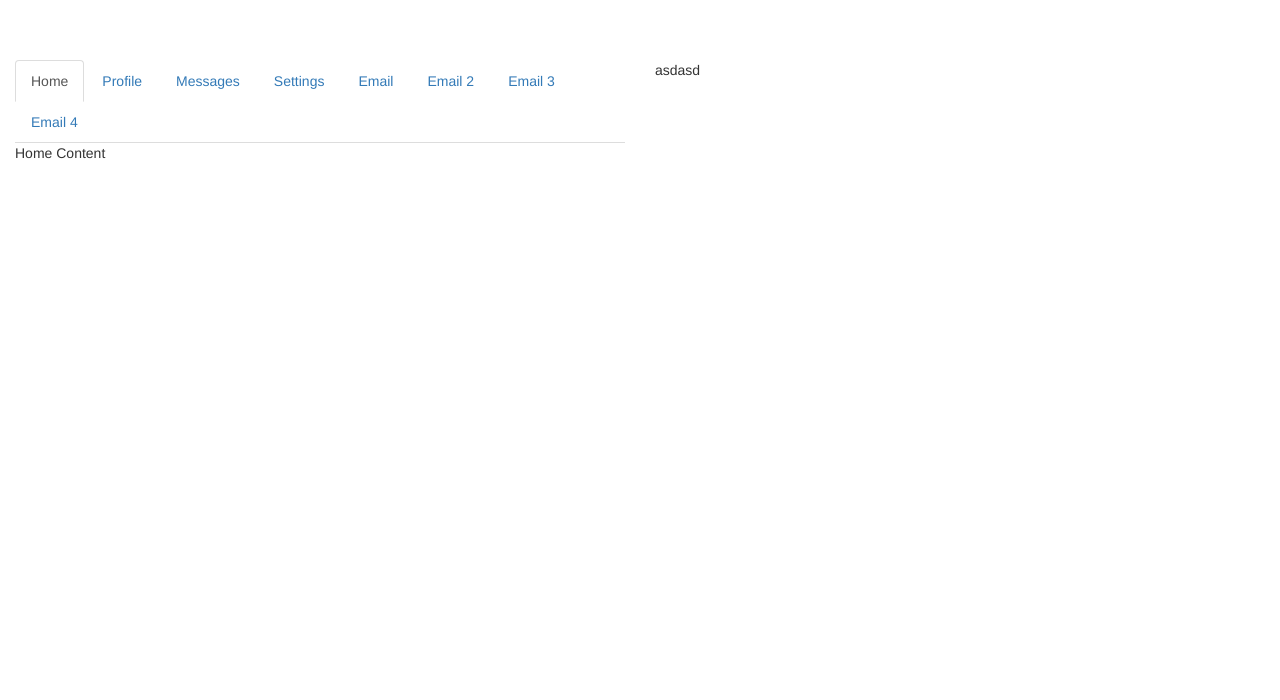
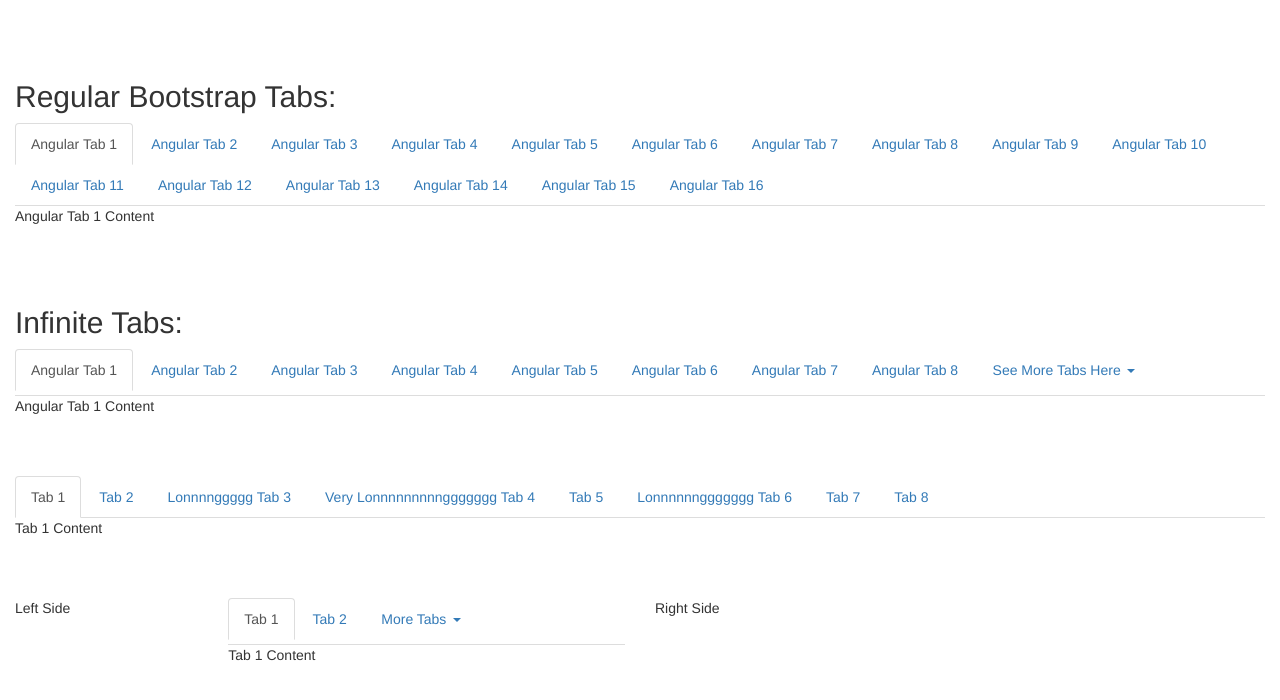
Before and after one commit to ryandang/Infinite-Tabs, a plain HTML site: page index.html in a window 1280 px wide. Drawn offline with nearby package versions, Linux system fonts and the light colour scheme; some packages are replaced by stand-ins of ours; a script that the page names is missing.

Commit message:
Initial commit

```diff
--- a/index.html
+++ b/index.html
@@ -8,151 +8,140 @@
     <script src="https://ajax.googleapis.com/ajax/libs/angularjs/1.4.7/angular-animate.js"></script>
 
     <script src="https://angular-ui.github.io/bootstrap/ui-bootstrap-tpls-0.14.3.js"></script>
+    <script type="text/javascript" src="infinite-tabs.js"></script>
     <script type="text/javascript" src="script.js"></script>
 
     <link href="https://netdna.bootstrapcdn.com/bootstrap/3.1.1/css/bootstrap.min.css" rel="stylesheet">
-    <link rel="stylesheet" type="text/css" href="css/styles.css">
+    <link rel="stylesheet" type="text/css" href="infinte-tabs.css">
 
 </head>
 <body ng-app="myApp" ng-controller="myAppController" class="container-fluid">
+    <br/><br/><br/>
+    <div class="row">
+        <div class="col-md-12">
+            <h2>Regular Bootstrap Tabs: </h2>
+        </div>
+    </div>
 
-<!--     <div class="row">
-        <div class="col-md-6">
+    <div class="row">
+        <div class="col-md-12">
+            <ul class="nav nav-tabs" role="tablist">
+                <li data-ng-repeat="tab in bootstrapTabs"  class="{{tab.css}}">
+                    <a href="{{tab.href}}" data-toggle="tab">{{tab.name}}</a>
+                </li>
+            </ul>
 
-          <ul class="nav nav-tabs infinite-tabs" role="tablist">
-            <li role="presentation" class="active"><a href="#home" aria-controls="home" role="tab" data-toggle="tab">Home</a></li>
-            <li role="presentation"><a href="#profile" aria-controls="profile" role="tab" data-toggle="tab">Profile</a></li>
-            <li role="presentation"><a href="#messages" aria-controls="messages" role="tab" data-toggle="tab">Messages</a></li>
-            <li role="presentation"><a href="#settings" aria-controls="settings" role="tab" data-toggle="tab">Settings</a></li>
-          </ul>
+            <div class="tab-content">
+                <div data-ng-repeat="content in bootstrapTabsContent" role="tabpanel" class="tab-pane {{content.css}}" id="{{content.id}}">{{content.content}}</div>
+            </div>
+        </div>
+    </div>
 
-          <div class="tab-content">
-            <div role="tabpanel" class="tab-pane active" id="home">Home Content</div>
-            <div role="tabpanel" class="tab-pane" id="profile">Profile Content</div>
-            <div role="tabpanel" class="tab-pane" id="messages">Message</div>
-            <div role="tabpanel" class="tab-pane" id="settings">Setting</div>
-          </div>
+    <br/><br/><br/>
+    <div class="row">
+        <div class="col-md-12">
+            <h2>Infinite Tabs: </h2>
+        </div>
+    </div>
 
+    <div class="row">
+        <div class="col-md-12">
+            <ul class="nav nav-tabs infinite-tabs" role="tablist">
+                <li data-ng-repeat="tab in tabs"  class="{{tab.css}}">
+                    <a href="{{tab.href}}" data-toggle="tab">{{tab.name}}</a>
+                </li>
+                <li role="presentation" class="dropdown">
+                    <a class="dropdown-toggle" data-toggle="dropdown" href="#" role="button" aria-haspopup="true" aria-expanded="false">
+                        <span class="selected-name">See More Tabs Here</span> <span class="caret"></span>
+                    </a>
+                    <ul class="dropdown-menu">
+                    </ul>
+                </li>
+            </ul>
+
+            <div class="tab-content">
+                <div data-ng-repeat="content in tabsContent" role="tabpanel" class="tab-pane {{content.css}}" id="{{content.id}}">{{content.content}}</div>
+            </div>
         </div>
-        <div class="col-md-6">asdasd</div>
-    </div> -->
+    </div>
+
     <br/><br/><br/>
 
-
     <div class="row">
-        <div class="col-md-6">
-
+        <div class="col-md-12">
           <!-- Nav tabs -->
           <ul class="nav nav-tabs infinite-tabs" role="tablist">
-            <li role="presentation" class="active"><a href="#home2" aria-controls="home" role="tab" data-toggle="tab">Home</a></li>
-            <li role="presentation"><a href="#profile2" aria-controls="profile" role="tab" data-toggle="tab">Profile</a></li>
-            <li role="presentation"><a href="#messages2" aria-controls="messages" role="tab" data-toggle="tab">Messages</a></li>
-            <li role="presentation"><a href="#settings2" aria-controls="settings" role="tab" data-toggle="tab">Settings</a></li>
-            <li role="presentation"><a href="#email" aria-controls="email" role="tab" data-toggle="tab">Email</a></li>
-            <li role="presentation"><a href="#email2" aria-controls="email" role="tab" data-toggle="tab">Email 2 </a></li>
-            <li role="presentation"><a href="#email3" aria-controls="email" role="tab" data-toggle="tab">Email 3 </a></li>
-            <li role="presentation"><a href="#email4" aria-controls="email" role="tab" data-toggle="tab">Email 4</a></li>
-<!--   <li role="presentation" class="dropdown">
-    <a class="dropdown-toggle" data-toggle="dropdown" href="#" role="button" aria-haspopup="true" aria-expanded="false">
-      Dropdown sadasda<span class="caret"></span>
-    </a>
-    <ul class="dropdown-menu">
-        <li role="presentation"><a href="#email" aria-controls="email" role="tab" data-toggle="tab">Email</a></li>
-    </ul>
-  </li>  -->
+            <li role="presentation" class="active"><a href="#tab1b" aria-controls="home" role="tab" data-toggle="tab">Tab 1</a></li>
+            <li role="presentation"><a href="#tab2b" aria-controls="profile" role="tab" data-toggle="tab">Tab 2</a></li>
+            <li role="presentation"><a href="#tab3b" aria-controls="messages" role="tab" data-toggle="tab">Lonnnnggggg Tab 3</a></li>
+            <li role="presentation"><a href="#tab4b" aria-controls="settings" role="tab" data-toggle="tab">Very Lonnnnnnnnnggggggg Tab 4</a></li>
+            <li role="presentation"><a href="#tab5b" aria-controls="email" role="tab" data-toggle="tab">Tab 5</a></li>
+            <li role="presentation"><a href="#tab6b" aria-controls="email" role="tab" data-toggle="tab">Lonnnnnnggggggg Tab 6 </a></li>
+            <li role="presentation"><a href="#tab7b" aria-controls="email" role="tab" data-toggle="tab">Tab 7</a></li>
+            <li role="presentation"><a href="#tab8b" aria-controls="email" role="tab" data-toggle="tab">Tab 8</a></li>
           </ul>
 
           <!-- Tab panes -->
           <div class="tab-content">
-            <div role="tabpanel" class="tab-pane active" id="home2">Home Content</div>
-            <div role="tabpanel" class="tab-pane" id="profile2">Profile Content</div>
-            <div role="tabpanel" class="tab-pane" id="messages2">Message</div>
-            <div role="tabpanel" class="tab-pane" id="settings2">Setting</div>
-            <div role="tabpanel" class="tab-pane" id="email2">Email</div>
-
+            <div role="tabpanel" class="tab-pane active" id="tab1b">Tab 1 Content</div>
+            <div role="tabpanel" class="tab-pane" id="tab2b">Tab 2 Content</div>
+            <div role="tabpanel" class="tab-pane" id="tab3b">Tab 3 Content</div>
+            <div role="tabpanel" class="tab-pane" id="tab4b">Tab 4 Content</div>
+            <div role="tabpanel" class="tab-pane" id="tab5b">Tab 5 Content</div>
+            <div role="tabpanel" class="tab-pane" id="tab6b">Tab 6 Content</div>
+            <div role="tabpanel" class="tab-pane" id="tab7b">Tab 7 Content</div>
+            <div role="tabpanel" class="tab-pane" id="tab8b">Tab 8 Content</div>
           </div>
 
         </div>
-        <div class="col-md-6">asdasd</div>
+    </div>
+
+    <br/><br/><br/>
+
+    <div class="row">
+        <div class="col-md-2">Left Side</div>
+        <div class="col-md-4">
+
+          <!-- Nav tabs -->
+          <ul class="nav nav-tabs infinite-tabs" role="tablist">
+            <li role="presentation" class="active"><a href="#tab1" aria-controls="home" role="tab" data-toggle="tab">Tab 1</a></li>
+            <li role="presentation"><a href="#tab2" aria-controls="profile" role="tab" data-toggle="tab">Tab 2</a></li>
+            <li role="presentation"><a href="#tab3" aria-controls="messages" role="tab" data-toggle="tab">Lonnnnggggg Tab 3</a></li>
+            <li role="presentation"><a href="#tab4" aria-controls="settings" role="tab" data-toggle="tab">Very Lonnnnnnnnnggggggg Tab 4</a></li>
+            <li role="presentation"><a href="#tab5" aria-controls="email" role="tab" data-toggle="tab">Tab 5</a></li>
+            <li role="presentation"><a href="#tab6" aria-controls="email" role="tab" data-toggle="tab">Lonnnnnnggggggg Tab 6 </a></li>
+            <li role="presentation"><a href="#email3" aria-controls="email" role="tab" data-toggle="tab">Tab 7</a></li>
+            <li role="presentation"><a href="#email4" aria-controls="email" role="tab" data-toggle="tab">Tab 8</a></li>
+          </ul>
+
+          <!-- Tab panes -->
+          <div class="tab-content">
+            <div role="tabpanel" class="tab-pane active" id="tab1">Tab 1 Content</div>
+            <div role="tabpanel" class="tab-pane" id="tab2">Tab 2 Content</div>
+            <div role="tabpanel" class="tab-pane" id="tab3">Tab 3 Content</div>
+            <div role="tabpanel" class="tab-pane" id="tab4">Tab 4 Content</div>
+            <div role="tabpanel" class="tab-pane" id="tab5">Tab 5 Content</div>
+            <div role="tabpanel" class="tab-pane" id="tab6">Tab 6 Content</div>
+            <div role="tabpanel" class="tab-pane" id="tab7">Tab 7 Content</div>
+            <div role="tabpanel" class="tab-pane" id="tab8">Tab 8 Content</div>
+          </div>
+
+        </div>
+        <div class="col-md-6">Right Side</div>
     </div>
 </body>
 
 <script type="text/javascript">
 
 $(document).ready(function(){
-
-    $( window ).resize(function() {
-      getInfiniteTabsWidth();
-    });
-
-    var isFirstDropDown = [];
-
-    function getInfiniteTabsWidth() {
-        // get the size of the infinite-tab container
-        $(document).find('.infinite-tabs').each(function(infiniteTabIdx, infiniteTab) {
-            var totalTabsWidth = 0;
-            var infiniteTabWidth = $(infiniteTab).width();
-            var prevTab, prevTabWidth;
-            var hasDropDown = false;
-
-            $(infiniteTab).find('> li').each(function(idx, tab) {
-
-                // only do calculation on visible elements
-                if ($(tab).is(":visible")) {
-                    var tabWdith = $(tab).width();
-
-                    totalTabsWidth += tabWdith;
-
-                    if (!isFirstDropDown[infiniteTabIdx] && totalTabsWidth >= infiniteTabWidth) {
-                        // set hasDropDown to true
-                        hasDropDown = true;
-
-                        if (!isFirstDropDown[infiniteTabIdx]) {
-                            isFirstDropDown[infiniteTabIdx] = true;
-
-                            $(infiniteTab).append(' \
-        <li role="presentation" class="dropdown"> \
-            <a class="dropdown-toggle" data-toggle="dropdown" href="#" role="button" aria-haspopup="true" aria-expanded="false"> \
-                More Tabs <span class="caret"></span> \
-            </a> \
-            <ul class="dropdown-menu">' +
-                $(prevTab).context.outerHTML +
-                $(tab).context.outerHTML +
-            '</ul> \
-        </li>');
-                            $(prevTab).hide();
-                            $(tab).hide();
-                            totalTabsWidth -= tabWdith;
-                            totalTabsWidth -= prevTabWidth;
-                        }
-                    } else if (isFirstDropDown[infiniteTabIdx]) {
-                        if (totalTabsWidth > infiniteTabWidth - 10) {
-                            $(prevTab).hide();
-                        }
-                    }
-
-                    prevTab = tab;
-                    prevTabWidth = tabWdith;
-                }
-            })
-        });
-    }
-
-
-
-
-
-    $('.nav-tabs a').click(function (e) {
+    $(".nav-tabs a").click(function (e) {
       e.preventDefault()
 
-      $(this).tab('show')
-    });
-
-
-    $(document).on('click', '.dropdown-menu li a', function(e) {
-        $(this).parents(".dropdown").find('.dropdown-toggle').html($(this).text() + ' <span class="caret"></span>');
+      $(this).tab("show")
     });
 });
 
 </script>
+
+
 </html>
--- /dev/null
+++ b/infinite-tabs.js
@@ -0,0 +1,191 @@
+$(document).ready(function(){
+    var isFirstDropDown = [];
+    var prevInfiniteTabWidth = [];
+    var buttonName = [];
+
+    $( window ).resize(function() {
+      createInfiniteTabs();
+    });
+
+    // create dropdown
+    $(document).find(".infinite-tabs").each(function(infiniteTabIdx, infiniteTab) {
+        if (!$(infiniteTab).find("> .dropdown").length) {
+            buttonName[infiniteTabIdx] = "More Tabs";
+
+            $(infiniteTab).append(' \
+                <li role="presentation" class="dropdown iffyTip"> \
+                    <a class="dropdown-toggle" data-toggle="dropdown" href="#" role="button" aria-haspopup="true" aria-expanded="false"> \
+                        <span class="selected-name">' +
+                        buttonName[infiniteTabIdx] +
+                        '</span> <span class="caret"></span><span class="original-dropdown-name">' +
+                        buttonName[infiniteTabIdx] +
+                    '</span></a> \
+                    <ul class="dropdown-menu pull-right"> \
+                    </ul> \
+                </li>'
+            );
+        } else {
+            buttonName[infiniteTabIdx] = $(infiniteTab).find("> .dropdown .selected-name").text();
+            $(infiniteTab).find(".dropdown a").append('<span class="original-dropdown-name">' + buttonName[infiniteTabIdx] + '</span>')
+        }
+
+        $(infiniteTab).find("> li").each(function(idx, tab) {
+            if ($(tab).is(":visible")) {
+                $(infiniteTab).find("> li .dropdown-menu").append($(tab).context.outerHTML);
+            }
+        });
+
+        // set max width to dropdown
+        $(infiniteTab).find("> .dropdown .selected-name").css("max-width", realWidth($(infiniteTab).find("> .dropdown .selected-name")) + 1);
+        $(infiniteTab).find("> .dropdown .selected-name").css("min-width", realWidth($(infiniteTab).find("> .dropdown .selected-name")) + 1);
+    });
+
+    function realWidth(obj){
+        var clone = obj.clone();
+
+        clone.css("visibility", "hidden");
+        $("body").append(clone);
+
+        var width = clone.outerWidth();
+        clone.remove();
+
+        return width;
+    }
+
+    function createInfiniteTabs() {
+        $(document).find(".infinite-tabs").each(function(infiniteTabIdx, infiniteTab) {
+            var totalTabsWidth = 0;
+            var infiniteTabWidth = $(infiniteTab).width();
+            var prevTab, prevTabIdx;
+
+            if (!prevInfiniteTabWidth[infiniteTabIdx] || prevInfiniteTabWidth[infiniteTabIdx] >= $(infiniteTab).width()) {
+                $(infiniteTab).find("> li").each(function(tabIdx, tab) {
+                    // only do calculation on visible elements
+                    if ($(tab).is(":visible")) {
+                        var tabWdith = $(tab).width();
+
+                        totalTabsWidth += tabWdith;
+
+                        if (totalTabsWidth >= infiniteTabWidth) {
+                            if (!isFirstDropDown[infiniteTabIdx]) {
+                                isFirstDropDown[infiniteTabIdx] = true;
+
+                                $(prevTab).hide();
+                                $(tab).hide();
+
+                                // show the dropdown
+                                $(infiniteTab).find("> .dropdown").show();
+
+                                // show the dropdown menu items
+                                $(infiniteTab).find("> .dropdown .dropdown-menu li:eq(" + $(tab).index() + ")").show();
+                                $(infiniteTab).find("> .dropdown .dropdown-menu li:eq(" + $(prevTab).index() + ")").show();
+
+                                // check if the two tabs are currently selected
+                                if ($(tab).hasClass("active")) {
+                                    // set selected dropdown-menu to be active
+                                    $(infiniteTab).find("> .dropdown").addClass("active");
+                                    // change the button name
+                                    $(infiniteTab).find("> .dropdown .selected-name").text($(tab).text());
+
+                                    // set active for dropdown item
+                                    $(infiniteTab).find("> .dropdown .dropdown-menu li:eq(" + $(tab).index() + ")").addClass("active");
+                                }
+
+                                if ($(prevTab).hasClass("active")) {
+                                    $(infiniteTab).find("> .dropdown").addClass("active");
+
+                                    $(infiniteTab).find("> .dropdown .selected-name").text($(prevTab).text());
+
+                                    $(infiniteTab).find("> .dropdown .dropdown-menu li:eq(" + $(prevTab).index() + ")").addClass("active");
+                                }
+                            } else {
+                                $(infiniteTab).find("> .dropdown .dropdown-menu li:eq(" + $(prevTab).index() + ")").show();
+                                $(prevTab).hide();
+
+                                if ($(prevTab).hasClass("active")) {
+                                    $(infiniteTab).find("> .dropdown").addClass("active");
+
+                                    $(infiniteTab).find("> .dropdown .selected-name").text($(prevTab).text());
+
+                                    $(infiniteTab).find("> .dropdown .dropdown-menu li:eq(" + $(prevTab).index() + ")").addClass("active");
+                                }
+                            }
+                        }
+
+                        prevTab = tab;
+                    }
+                });
+
+            } else {
+                var dropdownWidth = $(infiniteTab).find("> .dropdown").width();
+                var secondLastTabIdx = $(infiniteTab).find('> li').length - 3;
+
+                // console.log(dropdownWidth);
+                $(infiniteTab).find("> li").each(function(tabIdx, tab) {
+                    var tabWdith = $(tab).width();
+
+                    totalTabsWidth += tabWdith;
+
+                    if (infiniteTabWidth > totalTabsWidth + dropdownWidth) {
+                        if (!$(tab).is(":visible")) {
+                            if (tabIdx === secondLastTabIdx && infiniteTabWidth > (totalTabsWidth + $(tab).next().width())) {
+                                $(infiniteTab).find("> .dropdown").hide();
+                                isFirstDropDown[infiniteTabIdx] = false;
+                                $(tab).show();
+                                $(tab).next().show();
+                            } else if(tabIdx < secondLastTabIdx) {
+                                // check if the new Tab is currently selected in dropdown.
+                                if ($(tab).text().trim() === $(infiniteTab).find("> .dropdown .selected-name").text().trim()) {
+                                    $(infiniteTab).find("> .dropdown .selected-name").text(buttonName[infiniteTabIdx]);
+                                    $(infiniteTab).find("> li").removeClass('active');
+                                    $(tab).addClass('active');
+                                }
+
+                                $(tab).show();
+                                $(infiniteTab).find("> .dropdown .dropdown-menu li:eq(" + $(tab).index() + ")").hide();
+                            }
+                        }
+                    }
+
+                    prevTab = tab;
+                });
+            }
+
+            prevInfiniteTabWidth[infiniteTabIdx] = $(infiniteTab).width();
+        });
+    }
+
+    createInfiniteTabs();
+    createInfiniteTabs();
+
+    $(document).on("click", ".dropdown-menu li a", function(e) {
+        $(this).parents(".dropdown").find(".dropdown-toggle .selected-name").html($(this).text());
+
+        $(".iffyTip").tooltip("hide");
+    });
+
+    $(document).on('mouseenter', ".iffyTip", function() {
+        var $this = $(this);
+        var $buttonName = $this.find(".selected-name");
+
+        $this.tooltip({
+          title: function(){
+            if($buttonName.width() < (realWidth($buttonName))) {
+                return $buttonName.text();
+            }
+
+            return null;
+          }
+        });
+
+        $this.tooltip("show");
+    });
+
+    $(document).on("click", ".infinite-tabs li", function(e) {
+        var $this = $(this);
+
+        if (!$this.hasClass("dropdown")) {
+            $this.parent().find("> .dropdown .selected-name").text($this.parent().find(".dropdown .original-dropdown-name").text());
+        }
+    });
+});
--- /dev/null
+++ b/infinte-tabs.css
@@ -0,0 +1,24 @@
+.infinite-tabs .dropdown {
+	display: none;
+}
+
+.infinite-tabs .dropdown li {
+	display: none;
+}
+
+.infinite-tabs .dropdown .dropdown-toggle .selected-name {
+  display: inline-block;
+  overflow: hidden;
+  text-overflow: ellipsis;
+  white-space: nowrap;
+  text-align: center;
+}
+
+.infinite-tabs .dropdown .dropdown-toggle .caret {
+	position: relative;
+	top: -5px;
+}
+
+.original-dropdown-name {
+	display: none;
+}
--- a/script.js
+++ b/script.js
@@ -1,4 +1,77 @@
 angular.module('myApp', [])
 .controller('myAppController', function($scope) {
+	$scope.tabs = [
+		{ name: "Angular Tab 1", href: "#tab1c", css: "active" },
+		{ name: "Angular Tab 2", href: "#tab2c" },
+		{ name: "Angular Tab 3", href: "#tab3c" },
+		{ name: "Angular Tab 4", href: "#tab4c" },
+		{ name: "Angular Tab 5", href: "#tab5c" },
+		{ name: "Angular Tab 6", href: "#tab6c" },
+		{ name: "Angular Tab 7", href: "#tab7c" },
+		{ name: "Angular Tab 8", href: "#tab8c" },
+		{ name: "Angular Tab 9", href: "#tab9c" },
+		{ name: "Angular Tab 10", href: "#tab10c" },
+		{ name: "Angular Tab 11", href: "#tab11c" },
+		{ name: "Angular Tab 12", href: "#tab12c" },
+		{ name: "Angular Tab 13", href: "#tab13c" },
+		{ name: "Angular Tab 14", href: "#tab14c" },
+		{ name: "Angular Tab 15", href: "#tab15c" },
+		{ name: "Angular Tab 16", href: "#tab16c" },
+	];
 
+	$scope.tabsContent = [
+		{ id: "tab1c", content: "Angular Tab 1 Content", css: "active" },
+		{ id: "tab2c", content: "Angular Tab 2 Content" },
+		{ id: "tab3c", content: "Angular Tab 3 Content" },
+		{ id: "tab4c", content: "Angular Tab 4 Content" },
+		{ id: "tab5c", content: "Angular Tab 5 Content" },
+		{ id: "tab6c", content: "Angular Tab 6 Content" },
+		{ id: "tab7c", content: "Angular Tab 7 Content" },
+		{ id: "tab8c", content: "Angular Tab 8 Content" },
+		{ id: "tab9c", content: "Angular Tab 9 Content" },
+		{ id: "tab10c", content: "Angular Tab 10 Content" },
+		{ id: "tab11c", content: "Angular Tab 11 Content" },
+		{ id: "tab12c", content: "Angular Tab 12 Content" },
+		{ id: "tab13c", content: "Angular Tab 13 Content" },
+		{ id: "tab14c", content: "Angular Tab 14 Content" },
+		{ id: "tab15c", content: "Angular Tab 15 Content" },
+		{ id: "tab16c", content: "Angular Tab 16 Content" },
+	]
+	$scope.bootstrapTabs = [
+		{ name: "Angular Tab 1", href: "#tab1d", css: "active" },
+		{ name: "Angular Tab 2", href: "#tab2d" },
+		{ name: "Angular Tab 3", href: "#tab3d" },
+		{ name: "Angular Tab 4", href: "#tab4d" },
+		{ name: "Angular Tab 5", href: "#tab5d" },
+		{ name: "Angular Tab 6", href: "#tab6d" },
+		{ name: "Angular Tab 7", href: "#tab7d" },
+		{ name: "Angular Tab 8", href: "#tab8d" },
+		{ name: "Angular Tab 9", href: "#tab9d" },
+		{ name: "Angular Tab 10", href: "#tab10d" },
+		{ name: "Angular Tab 11", href: "#tab11d" },
+		{ name: "Angular Tab 12", href: "#tab12d" },
+		{ name: "Angular Tab 13", href: "#tab13d" },
+		{ name: "Angular Tab 14", href: "#tab14d" },
+		{ name: "Angular Tab 15", href: "#tab15d" },
+		{ name: "Angular Tab 16", href: "#tab16d" },
+	];
+
+	$scope.bootstrapTabsContent = [
+		{ id: "tab1d", content: "Angular Tab 1 Content", css: "active" },
+		{ id: "tab2d", content: "Angular Tab 2 Content" },
+		{ id: "tab3d", content: "Angular Tab 3 Content" },
+		{ id: "tab4d", content: "Angular Tab 4 Content" },
+		{ id: "tab5d", content: "Angular Tab 5 Content" },
+		{ id: "tab6d", content: "Angular Tab 6 Content" },
+		{ id: "tab7d", content: "Angular Tab 7 Content" },
+		{ id: "tab8d", content: "Angular Tab 8 Content" },
+		{ id: "tab9d", content: "Angular Tab 9 Content" },
+		{ id: "tab10d", content: "Angular Tab 10 Content" },
+		{ id: "tab11d", content: "Angular Tab 11 Content" },
+		{ id: "tab12d", content: "Angular Tab 12 Content" },
+		{ id: "tab13d", content: "Angular Tab 13 Content" },
+		{ id: "tab14d", content: "Angular Tab 14 Content" },
+		{ id: "tab15d", content: "Angular Tab 15 Content" },
+		{ id: "tab16d", content: "Angular Tab 16 Content" },
+	]
 });
```
Also changed, not shown: ss1.png (added), 2 other files.
